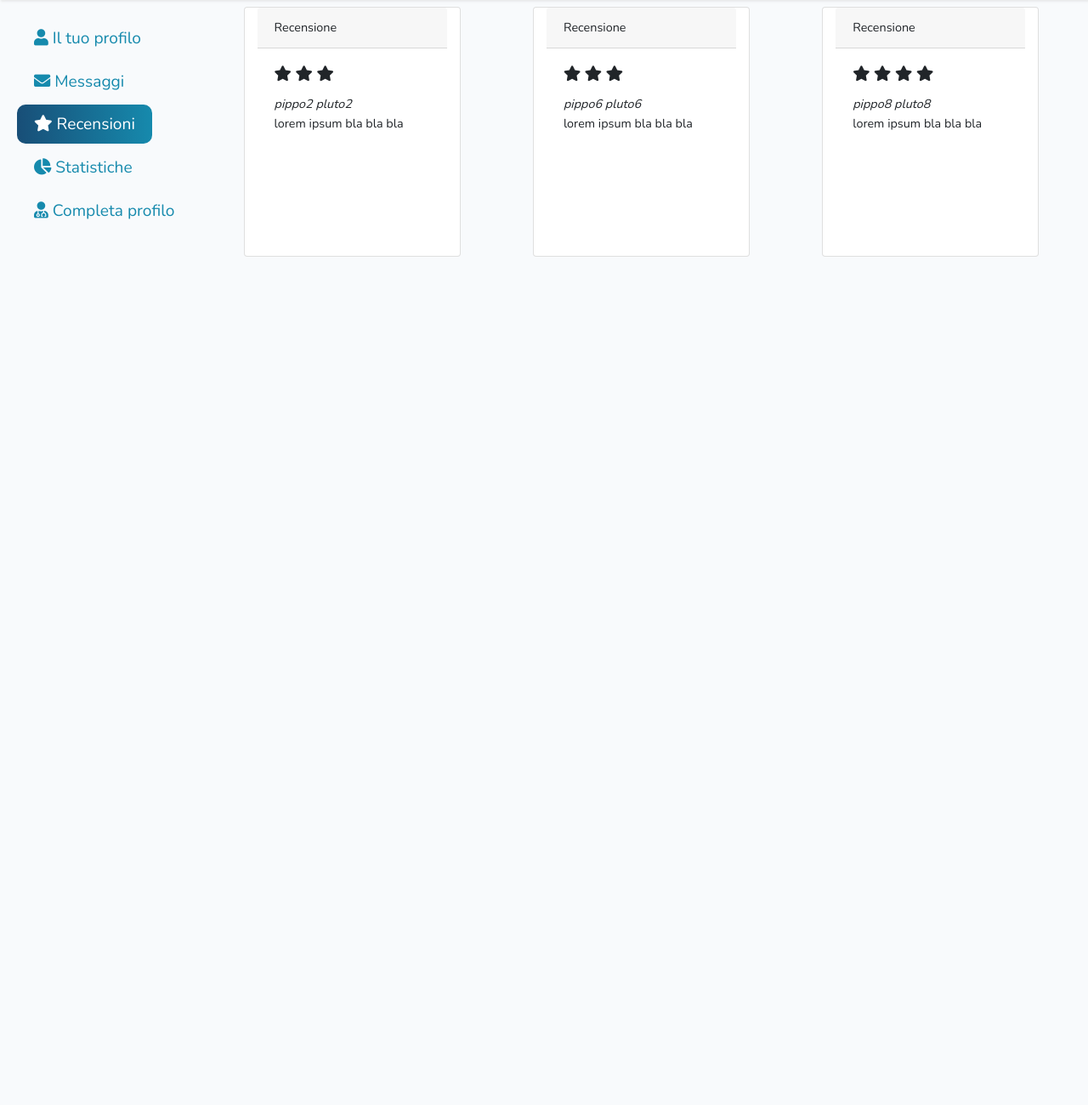
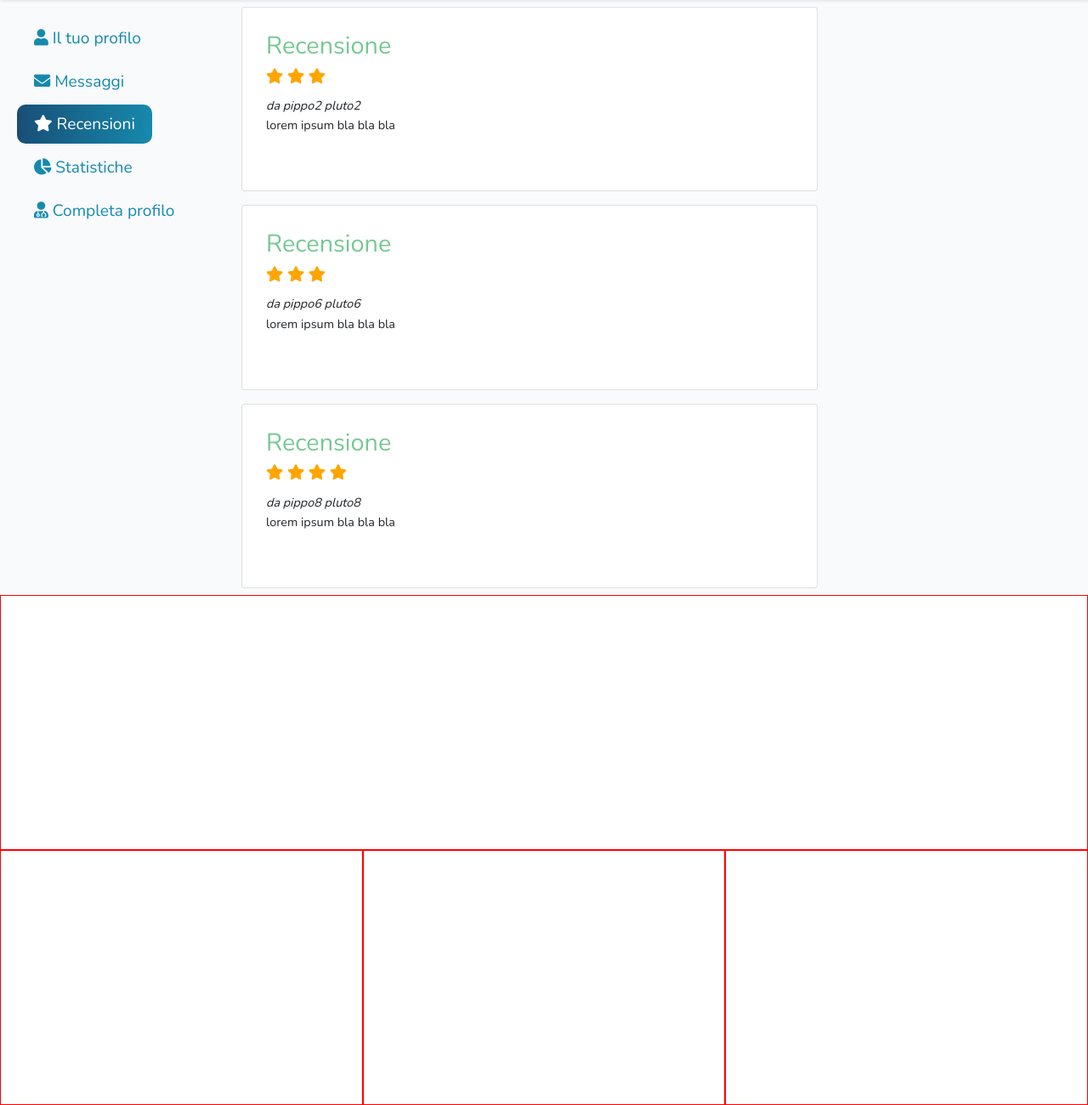
Before and after one commit to Valerio-De-Vivo/bdoctor, a Laravel app: page /admin/review in a window 1280 px wide. Shown: the part 100-1400 px from the top of the page at 85% size. Before the commit the page ends 402 px from the top, so only its background shows below. Run offline with Laravel 8, Linux system fonts and the light colour scheme; a user stored in the database is signed in; data comes from the database, SQL or seed files in the repository.

Commit message:
Start with footer

```diff
--- a/resources/sass/app.scss
+++ b/resources/sass/app.scss
@@ -145,6 +145,22 @@ button {
 
 .container-dashboard {
     display: flex;
+}
+
+// ..FOOTER
+
+#contatti {
+    height: 300px;
+    background-image: linear-gradient(271deg, #d9ed92 0%, #76c893 100%);
+    display: flex;
+    justify-content: space-around;
+    flex-wrap: wrap;
+
+    div {
+        height: 100%;
+        background-color: #fff;
+        border: 1px solid red;
+    }
 }
 
 // ..SIDEBAR
@@ -580,6 +596,13 @@ button {
     }
 }
 
+// ..statistics page
+
+.card {
+    width: 40% !important;
+    margin: 30px 0;
+}
+
 // Variables
 @import "variables";
 
--- a/resources/views/admin/create.blade.php
+++ b/resources/views/admin/create.blade.php
@@ -70,7 +70,7 @@
             </div>
 
             <div id="emailHelp" class="form-text mb-3">*: campo obbligatorio</div>
-            <button type="submit" class="btn btn-primary">Submit</button>
+            <button type="submit" class="btn blu">Invia</button>
         </form>
     </main>
 @endsection
--- a/resources/views/admin/review.blade.php
+++ b/resources/views/admin/review.blade.php
@@ -2,17 +2,17 @@
 
 @section('content')
   @if (!empty($reviews))
-    <div class="container d-flex flex-wrap justify-content-around">
+    <div class=" d-flex flex-wrap justify-content-around">
       @foreach ($reviews as $rev)
-        <div class="card col-md-3 m-2">
-          <div class="card-header">Recensione</div>
+        <div class="card col-md-12 m-2 p-2">
           <div class="card-body">
+            <h2 style="color: #76c893">Recensione</h2>
             <h5 class="card-title">
               @for ($i=0; $i < $rev->vote_user; $i++)
-                <i class="fas fa-star"></i>
+                <i style="color:orange" class="fas fa-star"></i>
               @endfor
             </h5>
-            <cite title="Source Title">{{$rev->name_user}} {{$rev->surname_user}}</cite>
+            <cite title="Source Title">da {{$rev->name_user}} {{$rev->surname_user}}</cite>
             <p class="card-text">{{$rev->review_user}}</p>
           </div>
         </div>
--- a/resources/views/guest/doctor/index.blade.php
+++ b/resources/views/guest/doctor/index.blade.php
@@ -22,6 +22,10 @@
 
         pagina dottori
 
+
+        @include('layouts/partials/footer')
+
+
     </body>
 
 </html>
--- a/resources/views/guest/home.blade.php
+++ b/resources/views/guest/home.blade.php
@@ -142,6 +142,8 @@
 
         </div>
 
+        @include('layouts/partials/footer')
+
 
 
         <script src="{{ asset('js/app.js') }}"></script>
--- a/resources/views/guest/search.blade.php
+++ b/resources/views/guest/search.blade.php
@@ -101,6 +101,7 @@
     </div>
 
 
+    @include('layouts/partials/footer')
 
 
     <script src="{{ asset('js/app.js') }}" charset="utf-8"></script>
--- a/resources/views/layouts/dashboard.blade.php
+++ b/resources/views/layouts/dashboard.blade.php
@@ -26,12 +26,14 @@
   <div id="app">
 
     @include('layouts.partials.header')
-    <div class="container-dashboard">
+    <div style="min-height: calc(100vh - 100px)" class="container-dashboard">
         @include('layouts.partials.sidebar')
         @yield('content')
 
     </div>
   </div>
+  @include('layouts.partials.footer')
+
   @yield('js')
 </body>
 </html>
--- /dev/null
+++ b/resources/views/layouts/partials/footer.blade.php
@@ -0,0 +1,14 @@
+<footer id="contatti">
+    <div class="col-md-12">
+
+    </div>
+    <div class="col-md-4">
+
+    </div>
+    <div class="col-md-4">
+
+    </div>
+    <div class="col-md-4">
+
+    </div>
+</footer>
```
Also changed, not shown: app/Http/Controllers/Admin/DoctorController.php (+10 -2 lines), resources/views/admin/message.blade.php (+7 -7 lines), resources/views/admin/profile.blade.php (+5 -2 lines), resources/views/guest/doctor/show.blade.php (+5 -2 lines), public/css/app.css.
